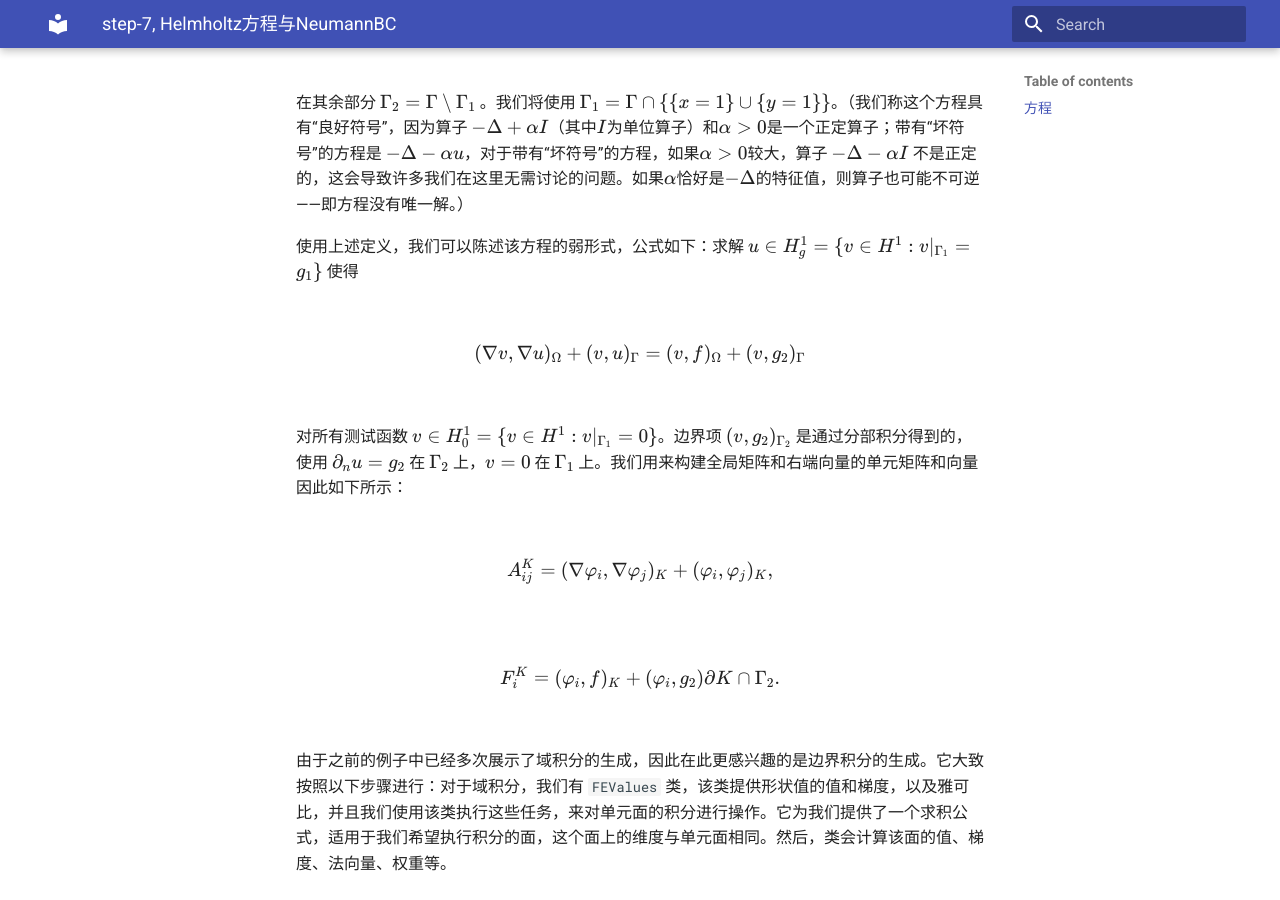
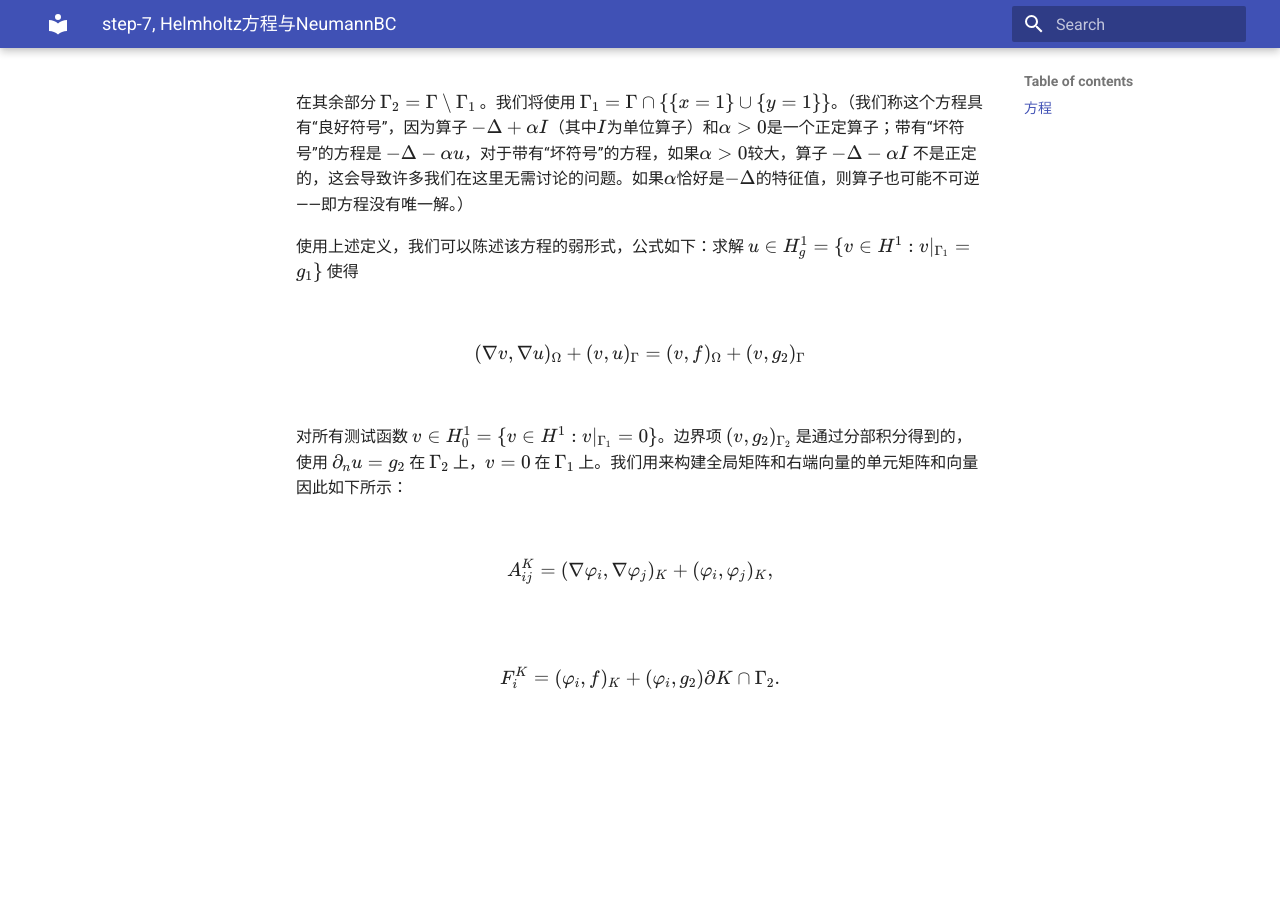
Before and after one commit to ymma98/technotes, an MkDocs documentation site: the page built from docs/FEM/dealii-07_Helmholtz方程与NeumannBC.md, in a window 1280 px wide and 900 px high, scrolled down 1193 px. Built offline with MkDocs 1.6.1 and Material for MkDocs 9.7.7, drawn with Linux system fonts in a browser that asks for light colours; after the commit the page ends 1949 px from its top, so only the background shows below that.

Commit message:
docs/FEM/dealii-07_Helmholtz方程与NeumannBC.md updated from https://stackedit.cn/

```diff
--- a/docs/FEM/dealii-07_Helmholtz方程与NeumannBC.md
+++ b/docs/FEM/dealii-07_Helmholtz方程与NeumannBC.md
@@ -39,10 +39,9 @@ $$ A_{ij}^K = (\nabla \varphi_i, \nabla \varphi_j)_K + (\varphi_i, \varphi_j)_K,
 
 $$ F^K_i = (\varphi_i, f)_K + (\varphi_i, g_2) \partial K \cap \Gamma_2. $$
 
-由于之前的例子中已经多次展示了域积分的生成，因此在此更感兴趣的是边界积分的生成。它大致按照以下步骤进行：对于域积分，我们有 `FEValues` 类，该类提供形状值的值和梯度，以及雅可比，并且我们使用该类执行这些任务，来对单元面的积分进行操作。它为我们提供了一个求积公式，适用于我们希望执行积分的面，这个面上的维度与单元面相同。然后，类会计算该面的值、梯度、法向量、权重等。
 
 
 <!--stackedit_data:
-eyJoaXN0b3J5IjpbODgxODg2MDYxLC00MzQ5Nzk4MDQsMTc1ND
-YxNjY5M119
+eyJoaXN0b3J5IjpbLTEzOTY3MjAyNDQsLTQzNDk3OTgwNCwxNz
+U0NjE2NjkzXX0=
 -->
```
